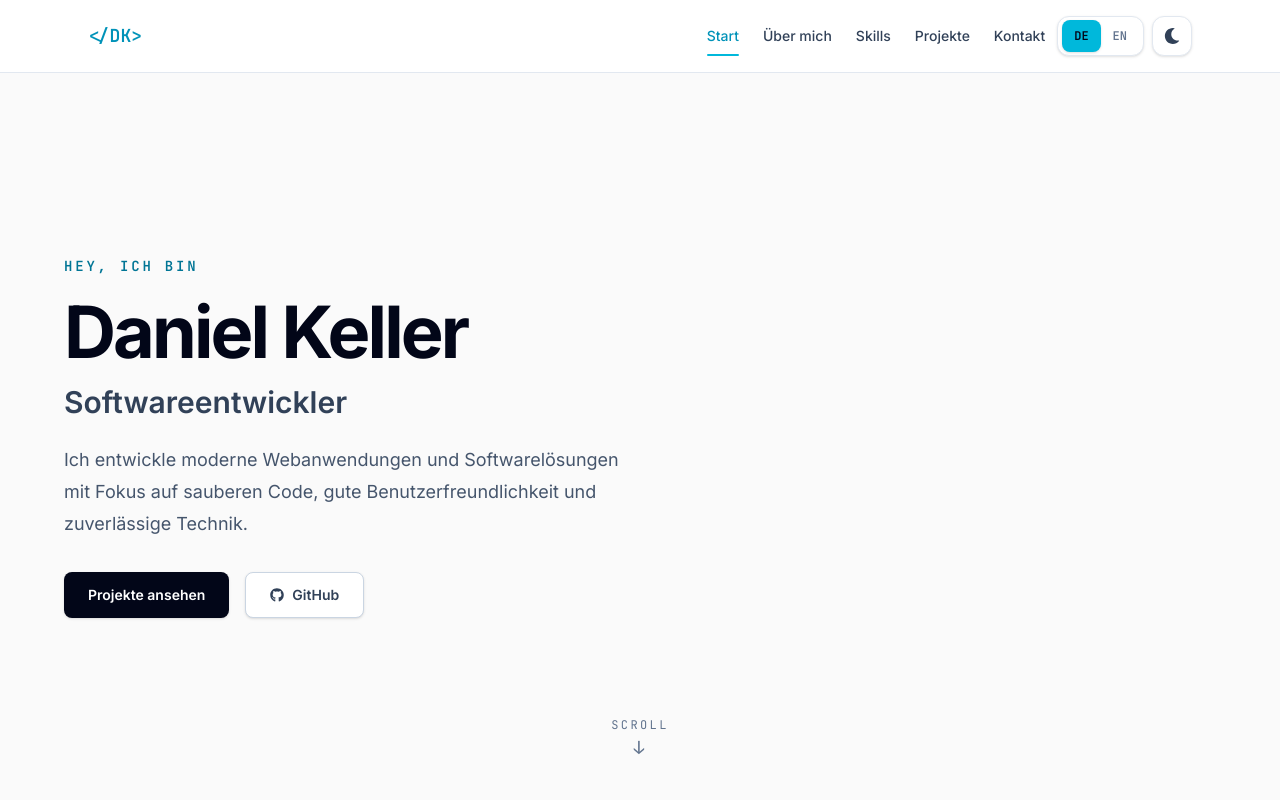
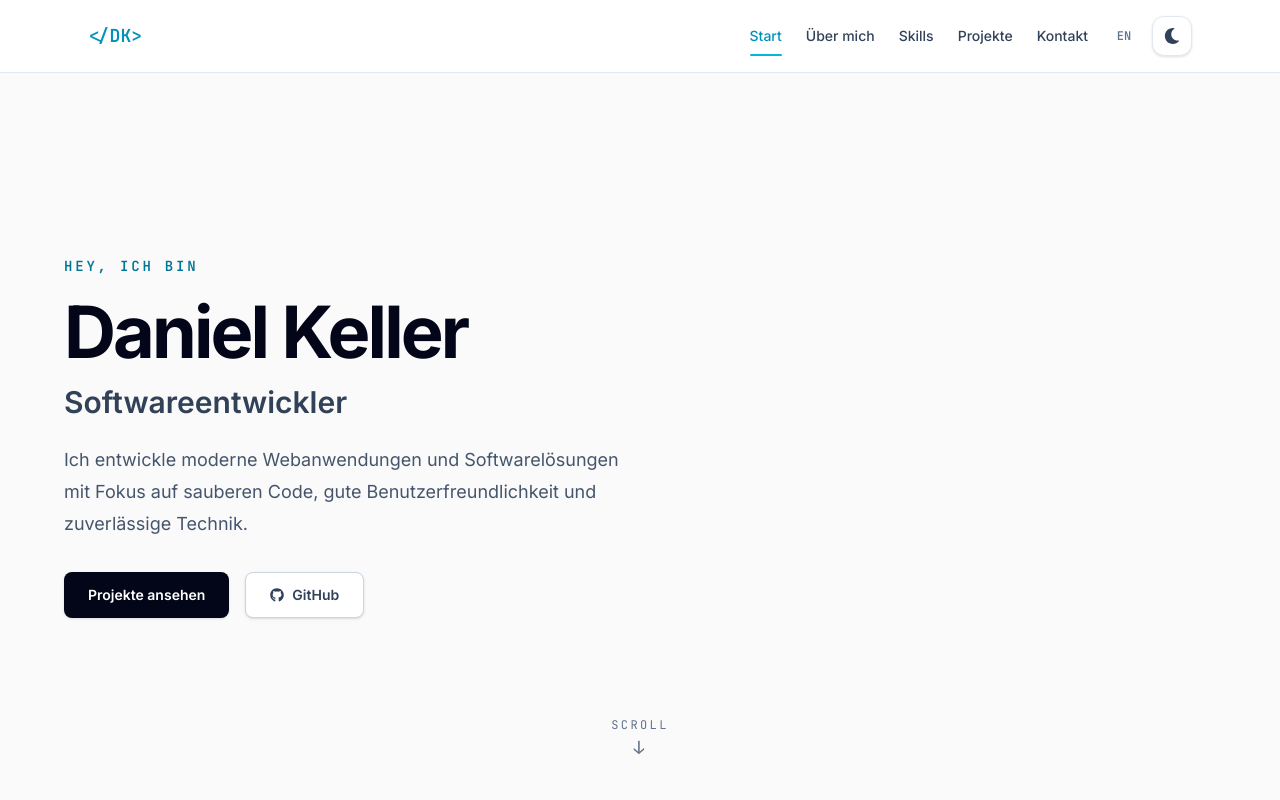
Before and after one commit to IXDemyx/portfolio, a React (Vite) app: page / in a window 1280 px wide. Shown: the top 800 px of the page. Built offline with nearby package versions, Linux system fonts and the light colour scheme.

Commit message:
updated button for english translate

```diff
--- a/src/components/Navbar.tsx
+++ b/src/components/Navbar.tsx
@@ -62,17 +62,21 @@ function Navbar({ language, setLanguage }: NavbarProps) {
     // eslint-disable-next-line react-hooks/exhaustive-deps
   }, []);
 
+  const switchLanguage = () => {
+    setLanguage(language === "de" ? "en" : "de");
+  };
+
   return (
     <header className="sticky top-0 z-50 border-b border-slate-200 bg-white/90 backdrop-blur dark:border-slate-800 dark:bg-slate-950/90">
       <div className="mx-auto flex max-w-6xl items-center justify-between px-6 py-4">
         <a
           href="#home"
-          className="font-mono text-lg font-bold text-cyan-600 dark:text-cyan-400"
+          className="font-mono text-lg font-bold text-cyan-600 transition hover:text-cyan-500 dark:text-cyan-400 dark:hover:text-cyan-300"
         >
           {"</DK>"}
         </a>
 
-        <div className="flex items-center gap-3">
+        <div className="flex items-center gap-4">
           <nav className="hidden items-center gap-6 lg:flex">
             {links.map((link) => {
               const isActive = activeSection === link.id;
@@ -100,59 +104,48 @@ function Navbar({ language, setLanguage }: NavbarProps) {
           </nav>
 
           <div className="flex items-center gap-2">
-            {/* Sprach-Toggle */}
-            <div
-              className="flex h-10 items-center rounded-xl border border-slate-200 bg-white p-1 shadow-sm dark:border-slate-700 dark:bg-slate-900"
-              role="group"
-              aria-label="Sprache auswählen"
+            {/* Kompakter Sprachwechsel – nur Desktop */}
+            <button
+              type="button"
+              onClick={switchLanguage}
+              aria-label={
+                language === "de"
+                  ? "Switch to English"
+                  : "Auf Deutsch wechseln"
+              }
+              className="hidden h-10 min-w-10 items-center justify-center rounded-lg px-2 font-mono text-xs font-semibold text-slate-500 transition hover:text-cyan-600 lg:flex dark:text-slate-400 dark:hover:text-cyan-400"
             >
-              <button
-                type="button"
-                onClick={() => setLanguage("de")}
-                aria-pressed={language === "de"}
-                className={`h-8 rounded-lg px-3 font-mono text-xs font-semibold transition ${
-                  language === "de"
-                    ? "bg-cyan-500 text-slate-950 shadow-sm"
-                    : "text-slate-500 hover:text-cyan-600 dark:text-slate-400 dark:hover:text-cyan-400"
-                }`}
-              >
-                DE
-              </button>
+              {language === "de" ? "EN" : "DE"}
+            </button>
 
-              <button
-                type="button"
-                onClick={() => setLanguage("en")}
-                aria-pressed={language === "en"}
-                className={`h-8 rounded-lg px-3 font-mono text-xs font-semibold transition ${
-                  language === "en"
-                    ? "bg-cyan-500 text-slate-950 shadow-sm"
-                    : "text-slate-500 hover:text-cyan-600 dark:text-slate-400 dark:hover:text-cyan-400"
-                }`}
-              >
-                EN
-              </button>
-            </div>
-
-            {/* Theme-Button */}
             <button
               type="button"
               onClick={toggleTheme}
               aria-label={
                 theme === "dark"
-                  ? "Helles Design aktivieren"
-                  : "Dunkles Design aktivieren"
+                  ? language === "de"
+                    ? "Helles Design aktivieren"
+                    : "Enable light mode"
+                  : language === "de"
+                    ? "Dunkles Design aktivieren"
+                    : "Enable dark mode"
               }
               className="flex h-10 w-10 shrink-0 items-center justify-center rounded-xl border border-slate-200 bg-white text-slate-700 shadow-sm transition hover:border-cyan-400 hover:text-cyan-600 dark:border-slate-700 dark:bg-slate-900 dark:text-slate-300 dark:hover:border-cyan-400 dark:hover:text-cyan-400"
             >
               {theme === "dark" ? <FaSun /> : <FaMoon />}
             </button>
 
-            {/* Mobile-Menü */}
             <button
               type="button"
               onClick={() => setMenuOpen((current) => !current)}
               aria-label={
-                menuOpen ? "Navigation schließen" : "Navigation öffnen"
+                menuOpen
+                  ? language === "de"
+                    ? "Navigation schließen"
+                    : "Close navigation"
+                  : language === "de"
+                    ? "Navigation öffnen"
+                    : "Open navigation"
               }
               aria-expanded={menuOpen}
               className="flex h-10 w-10 shrink-0 items-center justify-center rounded-xl border border-slate-200 bg-white text-slate-700 shadow-sm transition hover:border-cyan-400 hover:text-cyan-600 lg:hidden dark:border-slate-700 dark:bg-slate-900 dark:text-slate-300 dark:hover:border-cyan-400 dark:hover:text-cyan-400"
@@ -164,7 +157,7 @@ function Navbar({ language, setLanguage }: NavbarProps) {
       </div>
 
       {menuOpen && (
-        <nav className="border-t border-slate-200 bg-white px-6 py-4 md:hidden dark:border-slate-800 dark:bg-slate-950">
+        <nav className="border-t border-slate-200 bg-white px-6 py-4 lg:hidden dark:border-slate-800 dark:bg-slate-950">
           <div className="mx-auto flex max-w-6xl flex-col gap-2">
             {links.map((link) => {
               const isActive = activeSection === link.id;
@@ -184,6 +177,40 @@ function Navbar({ language, setLanguage }: NavbarProps) {
                 </a>
               );
             })}
+
+            <div className="mt-3 flex items-center justify-between border-t border-slate-200 pt-4 dark:border-slate-800">
+              <span className="text-sm text-slate-500 dark:text-slate-400">
+                {language === "de" ? "Sprache" : "Language"}
+              </span>
+
+              <div className="flex items-center gap-1 font-mono text-xs font-semibold">
+                <button
+                  type="button"
+                  onClick={() => setLanguage("de")}
+                  aria-pressed={language === "de"}
+                  className={`rounded-lg px-3 py-2 transition ${
+                    language === "de"
+                      ? "bg-cyan-500 text-slate-950"
+                      : "text-slate-500 hover:text-cyan-600 dark:text-slate-400 dark:hover:text-cyan-400"
+                  }`}
+                >
+                  DE
+                </button>
+
+                <button
+                  type="button"
+                  onClick={() => setLanguage("en")}
+                  aria-pressed={language === "en"}
+                  className={`rounded-lg px-3 py-2 transition ${
+                    language === "en"
+                      ? "bg-cyan-500 text-slate-950"
+                      : "text-slate-500 hover:text-cyan-600 dark:text-slate-400 dark:hover:text-cyan-400"
+                  }`}
+                >
+                  EN
+                </button>
+              </div>
+            </div>
           </div>
         </nav>
       )}
```
